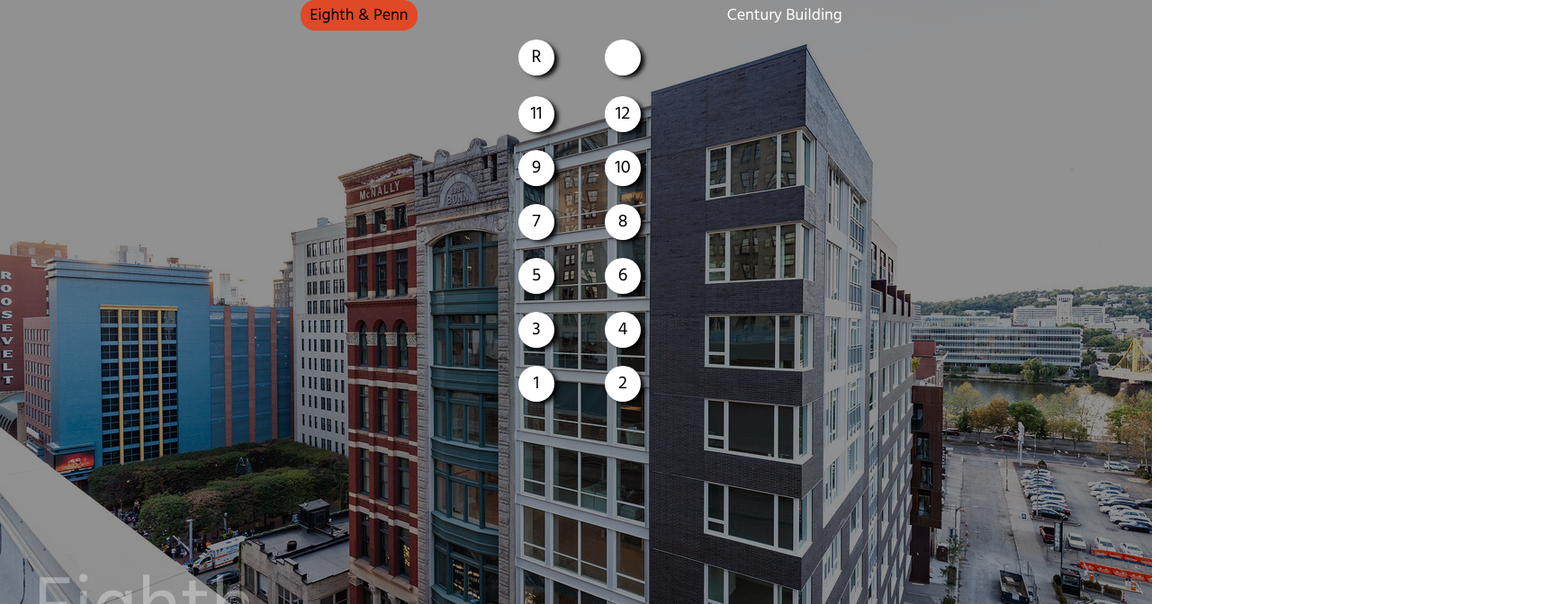
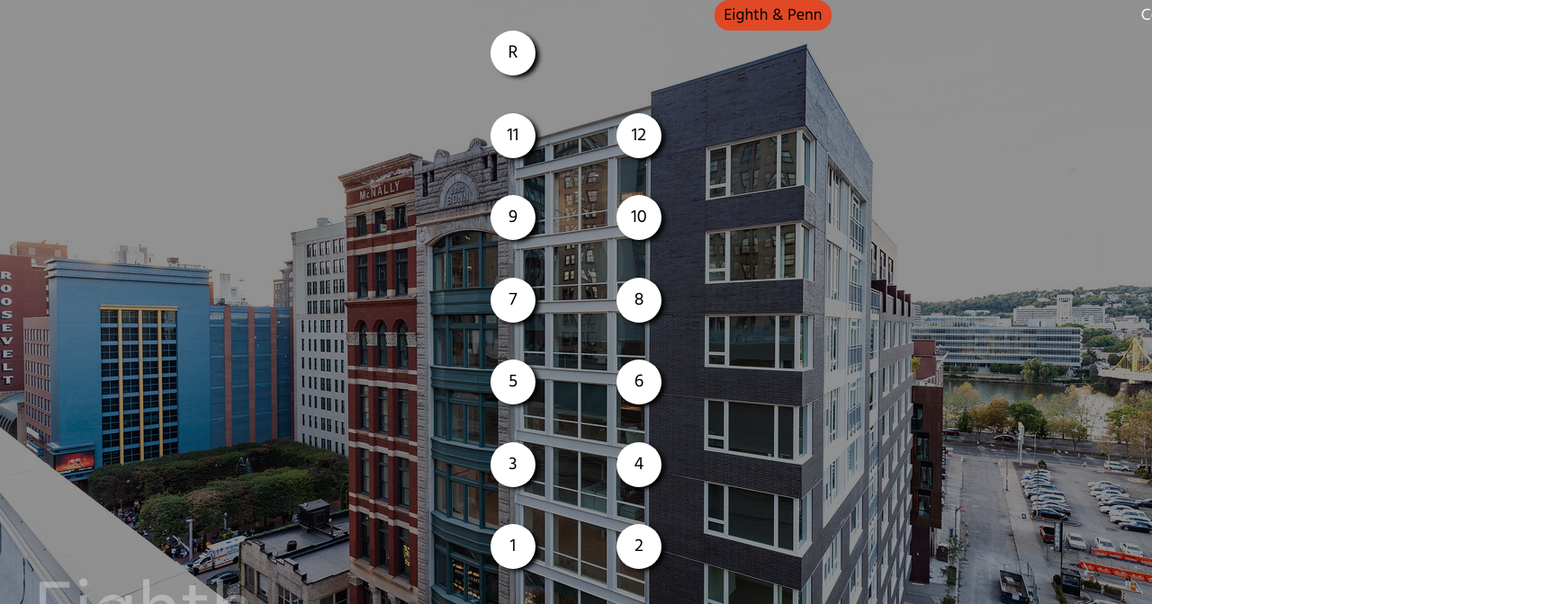
Before and after one commit to scottBowles/work-in-an-elevator, a React (Vite) app: page / in a window 1280 px wide. Shown: the top 672 px of the page at 90% size, 1740 px wide, since content can reach past the window. Built offline with nearby package versions, Linux system fonts and the light colour scheme.

Commit message:
Use css grid for buttons & clean up classes

```diff
--- a/components/Elevator.jsx
+++ b/components/Elevator.jsx
@@ -4,16 +4,18 @@ import { ElevatorBtn } from './ElevatorBtn';
 export function Elevator({ building }) {
   return (
     <main>
-      <div className="buildingView">
-        <div className="container">
-          <ol className="buttonsContainer">
-            {building.buttons.map((btn) => (
-              <li className="elevatorButtonContainer" key={building.slug + btn}>
+      <div className="elevator">
+        <ol>
+          {building.buttons.map((btn) =>
+            btn === '' ? (
+              <li />
+            ) : (
+              <li key={building.slug + btn}>
                 <ElevatorBtn localStorageKey={building.slug + btn} text={btn} />
               </li>
-            ))}
-          </ol>
-        </div>
+            )
+          )}
+        </ol>
       </div>
     </main>
   );
--- a/components/ElevatorBtn.jsx
+++ b/components/ElevatorBtn.jsx
@@ -13,7 +13,7 @@ export function ElevatorBtn({ localStorageKey, text }) {
   return (
     <button
       type="button"
-      className={`elevatorButton ${completed && 'completed'}`}
+      className={completed && 'completed'}
       onClick={() => setCompleted((prevState) => !prevState)}
     >
       {text}
--- a/components/Footer.jsx
+++ b/components/Footer.jsx
@@ -3,8 +3,8 @@ import React from 'react';
 export function Footer({ building }) {
   return (
     <footer>
-      <div className={`bottomText ${building.slug}`}>{building.shortName}</div>
-      <div className="bottom" />
+      <div className={`footerText ${building.slug}`}>{building.shortName}</div>
+      <div className="bottomBar" />
     </footer>
   );
 }
--- a/components/Nav.jsx
+++ b/components/Nav.jsx
@@ -3,17 +3,13 @@ import React from 'react';
 export function Nav({ buildings, currentBuilding, changeBuilding }) {
   return (
     <nav>
-      <ul className="navItems">
+      <ul>
         {Object.values(buildings).map((building, index) => (
-          <li className="navItem" key={index}>
+          <li key={index}>
             <button
               type="button"
-              className={`tab ${
-                building.slug === currentBuilding.slug && 'selected'
-              } ${currentBuilding.slug}`}
-              onClick={() => {
-                changeBuilding(building.slug);
-              }}
+              className={building.slug === currentBuilding.slug && 'selected'}
+              onClick={() => changeBuilding(building.slug)}
             >
               {building.name}
             </button>
--- a/styles/styles.css
+++ b/styles/styles.css
@@ -14,10 +14,17 @@ html {
   font-family: "Hind", sans-serif;
 }
 
+button {
+  border: 0;
+  font-size: 18px;
+  background-color: var(--bg-color);
+}
+
 #container {
   height: 100vh;
   display: flex;
   flex-direction: column;
+  align-items: center;
 }
 
 #container.century {
@@ -35,50 +42,56 @@ html {
 nav {
   max-width: 360px;
   padding-top: 20px;
+  margin-bottom: 20px;
   display: flex;
+  justify-content: center;
 }
 
-.navItems {
+nav ul {
   display: flex;
   justify-content: space-evenly;
   width: 100vw;
 }
 
-.navItem {
-  margin-bottom: 10px;
+nav li {
+
   display: flex;
   flex-direction: row;
   justify-content: space-evenly;
 }
 
-.tab {
+nav button {
   padding: 2.5px 10px;
   border-radius: 16px;
   background-color: transparent;
   color: white;
 }
 
-.tab.selected {
+nav button.selected {
   background-color: var(--trek-main);
   color: black;
 }
 
-button {
-  border: 0;
-  font-size: 18px;
-  background-color: var(--bg-color);
+main {
+  height: 100%;
 }
 
-.buttonsContainer {
-  display: flex;
-  flex-wrap: wrap;
-  max-width: 200px;
-  margin: auto;
-  flex-direction: row-reverse;
+.elevator {
+  height: 100%;
 }
 
-.elevatorButton {
-  --dimension: 40px;
+.elevator ol {
+  width: 280px;
+  display: grid;
+  grid-template-columns: 1fr 1fr;
+  row-gap: 20px;
+  justify-items: center;
+  direction: rtl;
+  height: 100%;
+}
+
+.elevator button {
+  --dimension: calc(100vh / 16);
   border-radius: 50%;
   width: var(--dimension);
   height: var(--dimension);
@@ -86,33 +99,21 @@ button {
   box-shadow: 5px 3px 5px -1px #000;
 }
 
-.elevatorButton.completed {
+.elevator button.completed {
   background-color: var(--trek-main);
 }
 
-.elevatorButtonContainer {
-  width: 48%;
-  text-align: center;
-  margin-bottom: 20px;
-}
-
-.container {
-  position: relative;
-}
-
 footer {
-  height: 150px;
+  padding-top: 18px;
   width: 100%;
   opacity: 0.6;
   display: flex;
   flex-direction: column;
   justify-content: flex-end;
   align-items: center;
-  position: absolute;
-  bottom: 0;
 }
 
-.bottomText {
+.footerText {
   color: white;
 
   font-size: 90px;
@@ -122,21 +123,17 @@ footer {
   max-width: 320px;
 }
 
-.bottomText.eighthAndPenn {
+.footerText.eighthAndPenn {
   opacity: 0.55;
 }
 
-.bottomText.century {
+.footerText.century {
   opacity: 0.45;
 }
 
-.bottom {
+.bottomBar {
   height: 10px;
   z-index: -1;
   width: 100%;
   background-color: var(--trek-main);
 }
-
-.buildingView {
-  /* height: 100%; */
-}
```
